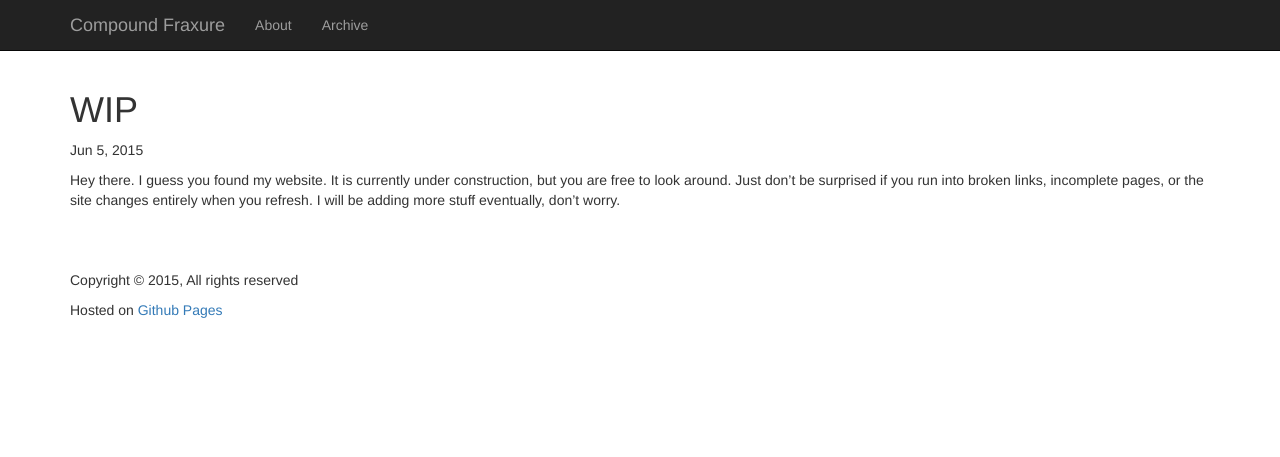
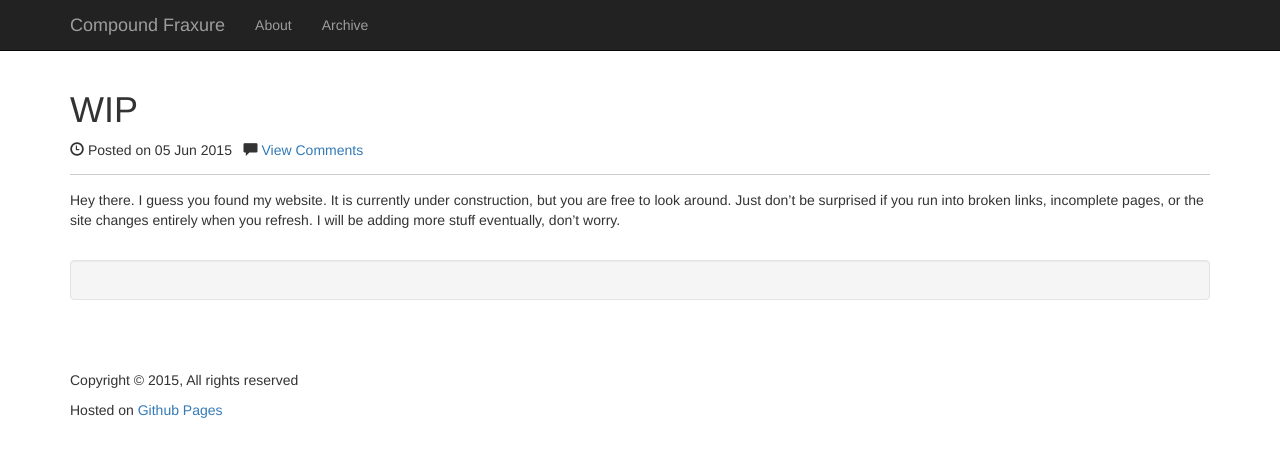
Before and after one commit to compoundfraxure/compoundfraxure.github.io, a Jekyll site: the page built from _posts/2015-06-05-WIP.markdown, in a window 1280 px wide. Shown: the top 457 px of the page. Built offline with Jekyll 4.4.1, drawn with Linux system fonts in a browser that asks for light colours; Markdown is read by kramdown in place of the engine named in the settings; comment, search, counter and statistics services are not loaded.

Commit message:
Made new posts page & added Disqus

```diff
--- a/_layouts/post.html
+++ b/_layouts/post.html
@@ -1,15 +1,36 @@
 ---
 layout: default
 ---
-<div class="post">
+<h1>{{ page.title }}</h1>
 
-  <header class="post-header">
-    <h1 class="post-title">{{ page.title }}</h1>
-    <p class="post-meta">{{ page.date | date: "%b %-d, %Y" }}{% if page.author %} • {{ page.author }}{% endif %}{% if page.meta %} • {{ page.meta }}{% endif %}</p>
-  </header>
+{% if page.author %}
+	<p class="lead">
+        by {{ page.author }}
+    </p>
+{% endif %}
 
-  <article class="post-content">
-    {{ content }}
-  </article>
+<p><span class="glyphicon glyphicon-time"></span> Posted on {{ page.date | date_to_string }} &nbsp <span class="glyphicon glyphicon-comment"></span> <a href="#disqus_thread"> View Comments</a></p>
 
+<hr>
+
+{% if page.image %}
+	<img class="img-responsive center-block" src="{{ page.image }}" alt="{{ page.caption }}">
+{% endif %}
+
+<p>{{ page.content }}</p>
+<br>
+<div class="well">
+	<div id="disqus_thread"></div>
+	<script type="text/javascript">
+	    /* * * CONFIGURATION VARIABLES * * */
+    	var disqus_shortname = 'compoundfraxure';
+
+    	/* * * DON'T EDIT BELOW THIS LINE * * */
+    	(function() {
+        	var dsq = document.createElement('script'); dsq.type = 'text/javascript'; dsq.async = true;
+        	dsq.src = '//' + disqus_shortname + '.disqus.com/embed.js';
+        	(document.getElementsByTagName('head')[0] || document.getElementsByTagName('body')[0]).appendChild(dsq);
+    	})();
+	</script>
+	<noscript><div class="alert alert-info" role="alert"><p align="center">Please enable JavaScript to view the <a href="https://disqus.com/?ref_noscript" rel="nofollow">comments powered by Disqus.</a></p></div></noscript>
 </div>
```
Also changed, not shown: _layouts/default.html (+4 -4 lines).
